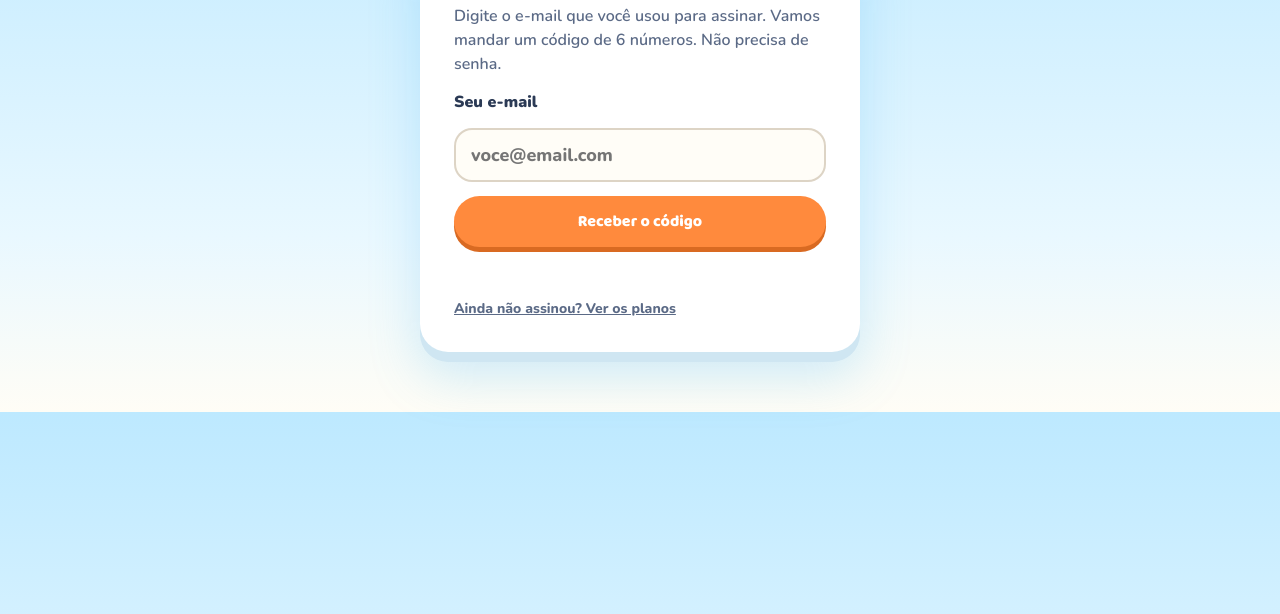
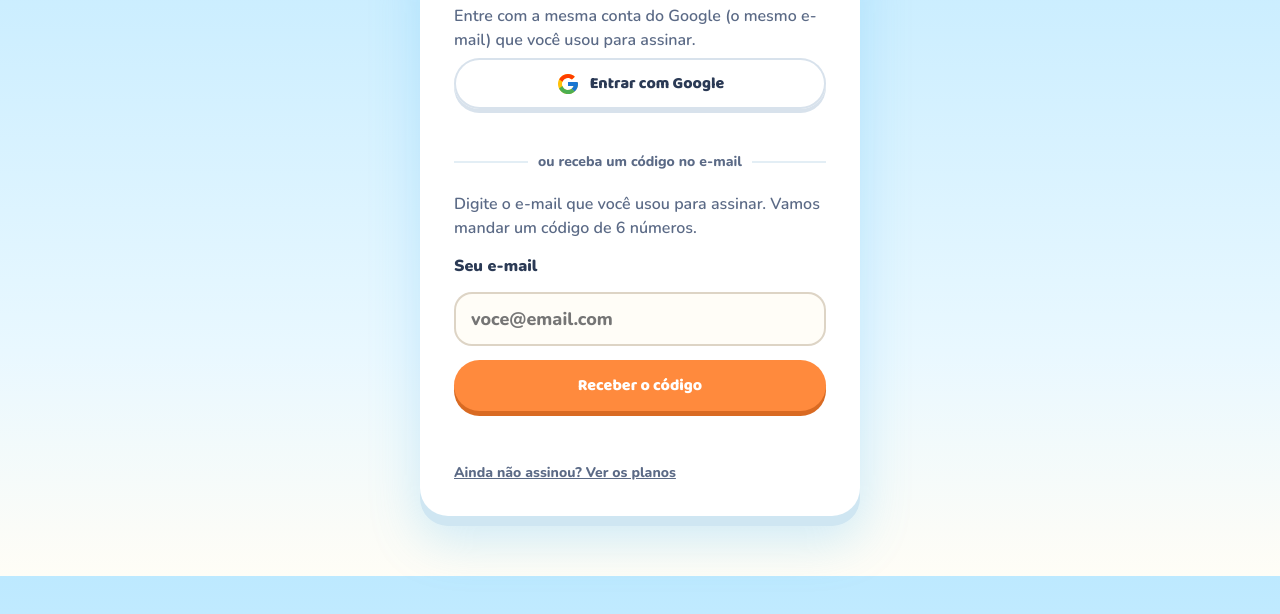
Before and after one commit to gadejinho12-tech/biblia-play-pwa, a plain HTML site: page filmes/entrar.html in a window 1280 px wide. Shown: the part 172-786 px from the top of the page. Drawn offline with nearby package versions, Linux system fonts and the light colour scheme; animation ran at ten frames a second.

Commit message:
Login: botão Entrar com Google (o código por e-mail continua como alternativa)
Co-Authored-By: Claude Opus 5.5 <noreply@anthropic.com>
Claude-Session: https://claude.ai/code/session_01JxGye28bFzUYJqfGC51MLp

```diff
--- a/filmes/conta-config.js
+++ b/filmes/conta-config.js
@@ -5,6 +5,9 @@ window.BP_CONTA = {
   // Supabase (Settings → API). A "anon key" é pública: pode ficar no site.
   SUPABASE_URL: 'https://gmpmvrhbyziulhgmbjxv.supabase.co',
   SUPABASE_ANON_KEY: 'eyJhbGciOiJIUzI1NiIsInR5cCI6IkpXVCJ9.eyJpc3MiOiJzdXBhYmFzZSIsInJlZiI6ImdtcG12cmhieXppdWxoZ21ianh2Iiwicm9sZSI6ImFub24iLCJpYXQiOjE3OTUxMzAyNTQsImV4cCI6MjExMDcwNjI1NH0.us5TihNd3k9JqIBZ0v_3BUNJUw0-woepy2Gs3BXMKe0',
+
+  // Botão "Entrar com Google" (precisa do Google ligado no Supabase: Authentication → Sign In / Providers → Google)
+  GOOGLE: true,
 
   // Links de pagamento da Kiwify (um para cada plano). O anual antigo (jBVV1nl, R$ 119) foi desativado.
   KIWIFY_MENSAL: 'https://pay.kiwify.com.br/vMYkAzH',
--- a/filmes/conta.js
+++ b/filmes/conta.js
@@ -44,8 +44,10 @@
   }
   async function sendCode(email){ const s = await sb(); const { error } = await s.auth.signInWithOtp({ email: email.trim().toLowerCase(), options:{ shouldCreateUser:true } }); if(error) throw error; }
   async function verify(email, code){ const s = await sb(); const { error } = await s.auth.verifyOtp({ email: email.trim().toLowerCase(), token: code.trim(), type:'email' }); if(error) throw error; return refresh(); }
+  // Entrar com Google: volta para a mesma página já conectado
+  async function google(volta){ const s = await sb(); const { error } = await s.auth.signInWithOAuth({ provider:'google', options:{ redirectTo: volta || location.href.split('#')[0], queryParams:{ prompt:'select_account' } } }); if(error) throw error; }
   async function logout(){ try{ const s = await sb(); if(s) await s.auth.signOut(); }catch(e){} setCache(null); }
-  window.BPConta = { ON, isFree, isSub, refresh, sendCode, verify, logout, cache, pageId, config: C };
+  window.BPConta = { ON, isFree, isSub, refresh, sendCode, verify, google, logout, cache, pageId, config: C };
   // portão: página paga sem assinatura → página "Assinar" (e volta depois)
   if(ON && !isFree(pageId()) && !isSub()) location.replace('assinar.html?de=' + encodeURIComponent(pageId()));
   else if(ON && cache() && navigator.onLine !== false) refresh().catch(()=>{});
--- a/filmes/entrar.html
+++ b/filmes/entrar.html
@@ -47,6 +47,9 @@ body{background:radial-gradient(120% 90% at 70% 0%,var(--noite2),var(--noite) 60
 .small{font:800 14px var(--body);color:var(--tinta2);background:none;border:0;cursor:pointer;text-decoration:underline;padding:0;justify-self:start}
 .ok{font-size:56px;line-height:1;text-align:center}
 .off{background:rgba(240,185,74,.18);border-radius:14px;padding:12px 14px;color:#6a4a10;font-weight:800}
+.gbtn{display:flex;align-items:center;justify-content:center;gap:10px;width:100%;background:#fff!important;color:#2B3A55!important;box-shadow:inset 0 0 0 2px #D8E2EC,0 4px 0 #D8E2EC!important;margin:6px 0 4px}
+.gbtn svg{width:24px;height:24px;flex:none}
+.ou{display:flex;align-items:center;gap:10px;margin:14px 0 6px;color:#5B6A86;font-weight:800;font-size:14px}.ou:before,.ou:after{content:"";flex:1;height:2px;background:#E3EEF5}
 </style>
 <link rel="stylesheet" href="https://fonts.googleapis.com/css2?family=Baloo+2:wght@600;700;800&display=swap"><link rel="stylesheet" href="tema-biblinha.css"><script src="biblinha.js" defer></script>
 <svg width="0" height="0" style="position:absolute" aria-hidden="true"><defs>
@@ -73,7 +76,13 @@ body{background:radial-gradient(120% 90% at 70% 0%,var(--noite2),var(--noite) 60
 <main class="gut wrapc">
   <form class="card" id="s1">
     <h1>Entrar</h1>
-    <p>Digite o e-mail que você usou para assinar. Vamos mandar um código de 6 números. Não precisa de senha.</p>
+    <div id="gBox" hidden>
+      <p>Entre com a mesma conta do Google (o mesmo e-mail) que você usou para assinar.</p>
+      <button class="btn gbtn" id="gBtn" type="button"><svg viewBox="0 0 48 48" aria-hidden="true"><path fill="#FFC107" d="M43.6 20.5H42V20H24v8h11.3C33.7 32.7 29.2 36 24 36c-6.6 0-12-5.4-12-12s5.4-12 12-12c3.1 0 5.8 1.2 7.9 3.1l5.7-5.7C34 6.1 29.3 4 24 4 12.9 4 4 12.9 4 24s8.9 20 20 20 20-8.9 20-20c0-1.3-.1-2.4-.4-3.5z"/><path fill="#FF3D00" d="M6.3 14.7l6.6 4.8C14.7 15.1 19 12 24 12c3.1 0 5.8 1.2 7.9 3.1l5.7-5.7C34 6.1 29.3 4 24 4 16.3 4 9.7 8.3 6.3 14.7z"/><path fill="#4CAF50" d="M24 44c5.2 0 9.9-2 13.4-5.2l-6.2-5.2C29.2 35.1 26.7 36 24 36c-5.2 0-9.6-3.3-11.3-8l-6.5 5C9.5 39.6 16.2 44 24 44z"/><path fill="#1976D2" d="M43.6 20.5H42V20H24v8h11.3c-.8 2.2-2.2 4.2-4.1 5.6l6.2 5.2C37 39.2 44 34 44 24c0-1.3-.1-2.4-.4-3.5z"/></svg>Entrar com Google</button>
+      <div class="msg" id="mg" aria-live="polite"></div>
+      <div class="ou"><span>ou receba um código no e-mail</span></div>
+    </div>
+    <p id="pCod">Digite o e-mail que você usou para assinar. Vamos mandar um código de 6 números. Não precisa de senha.</p>
     <label for="email" style="font-weight:900">Seu e-mail</label>
     <input id="email" type="email" autocomplete="email" inputmode="email" placeholder="voce@email.com" required>
     <button class="btn play" id="send" type="submit">Receber o código</button>
@@ -100,6 +109,12 @@ body{background:radial-gradient(120% 90% at 70% 0%,var(--noite2),var(--noite) 60
 const $=id=>document.getElementById(id), de=new URLSearchParams(location.search).get('de'), B=window.BPConta;
 const show=n=>['s1','s2','s3'].forEach((id,i)=>$(id).hidden=i!==n-1);
 if(!B||!B.ON){ $('off').hidden=false; $('send').disabled=true; }
+// Entrar com Google (fica escondido até o Google estar ligado no Supabase)
+const embutido=/FBAN|FBAV|Instagram|Line\/|TikTok|musical_ly|Bytedance|WhatsApp|; wv\)/i.test(navigator.userAgent);
+if(B&&B.ON&&B.config.GOOGLE){ $('gBox').hidden=false; $('pCod').textContent='Digite o e-mail que você usou para assinar. Vamos mandar um código de 6 números.';
+  $('gBtn').onclick=async()=>{ if(embutido){ $('mg').className='msg err'; $('mg').textContent='O Google não deixa entrar por dentro do Instagram, TikTok ou WhatsApp. Toque nos três pontinhos e escolha "Abrir no navegador", ou use o código no e-mail aqui embaixo.'; return; }
+    $('gBtn').disabled=true; $('mg').className='msg'; $('mg').textContent='Abrindo o Google…';
+    try{ await B.google(location.href.split('#')[0]); }catch(err){ $('gBtn').disabled=false; $('mg').className='msg err'; $('mg').textContent='Não deu para abrir o Google agora. Tente de novo ou use o código no e-mail.'; } }; }
 function done(o){ show(3); if(o&&o.ativo){ $('t3').textContent='Tudo liberado!'; $('p3').textContent='Assinatura ativa para '+o.email+'.'; $('go').href=(de||'index')+'.html'; $('go').textContent=de?'Continuar de onde parei':'Ir para a estante'; }
   else { $('t3').textContent='Você entrou, mas…'; $('p3').textContent='Não achamos assinatura ativa para '+(o?o.email:'esse e-mail')+'. Se você acabou de pagar, espere 1 minutinho e entre de novo. Se usou outro e-mail na compra, saia e entre com ele.'; $('go').href='assinar.html'; $('go').textContent='Ver os planos'; } }
 $('s1').onsubmit=async e=>{ e.preventDefault(); if(!B||!B.ON) return; const em=$('email').value.trim(); if(!/^\S+@\S+\.\S+$/.test(em)){ $('m1').className='msg err'; $('m1').textContent='Confira o e-mail: parece que falta alguma coisa.'; return; }
--- a/filmes/sw.js
+++ b/filmes/sw.js
@@ -1,6 +1,6 @@
 // Clubinho do Reino Filmes — funciona sem internet depois do primeiro acesso.
 // IMPORTANTE: ao publicar uma versão nova, aumente a VERSAO para os aparelhos baixarem tudo de novo.
-const VERSAO='filmes-v24';
+const VERSAO='filmes-v25';
 const ARQUIVOS=[
   './',
   './ajudante.html',
```
